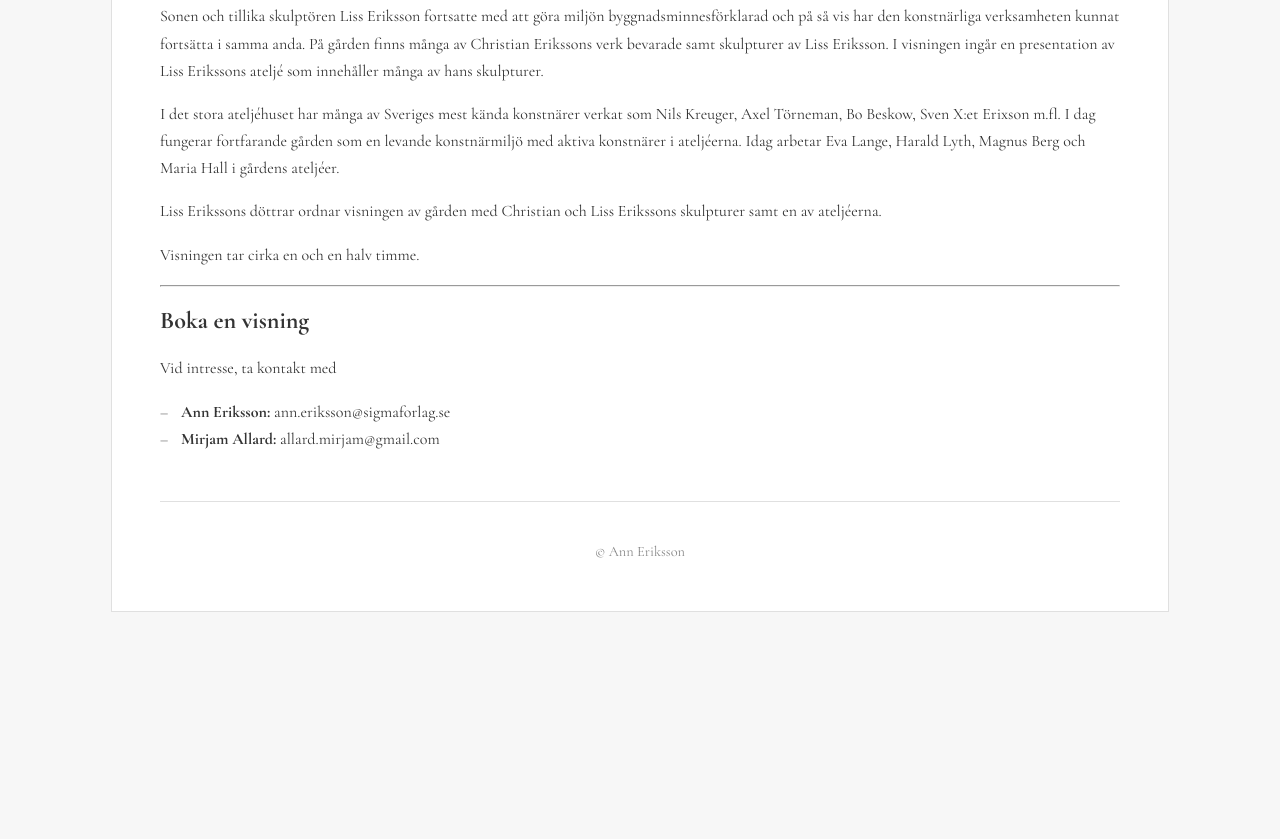
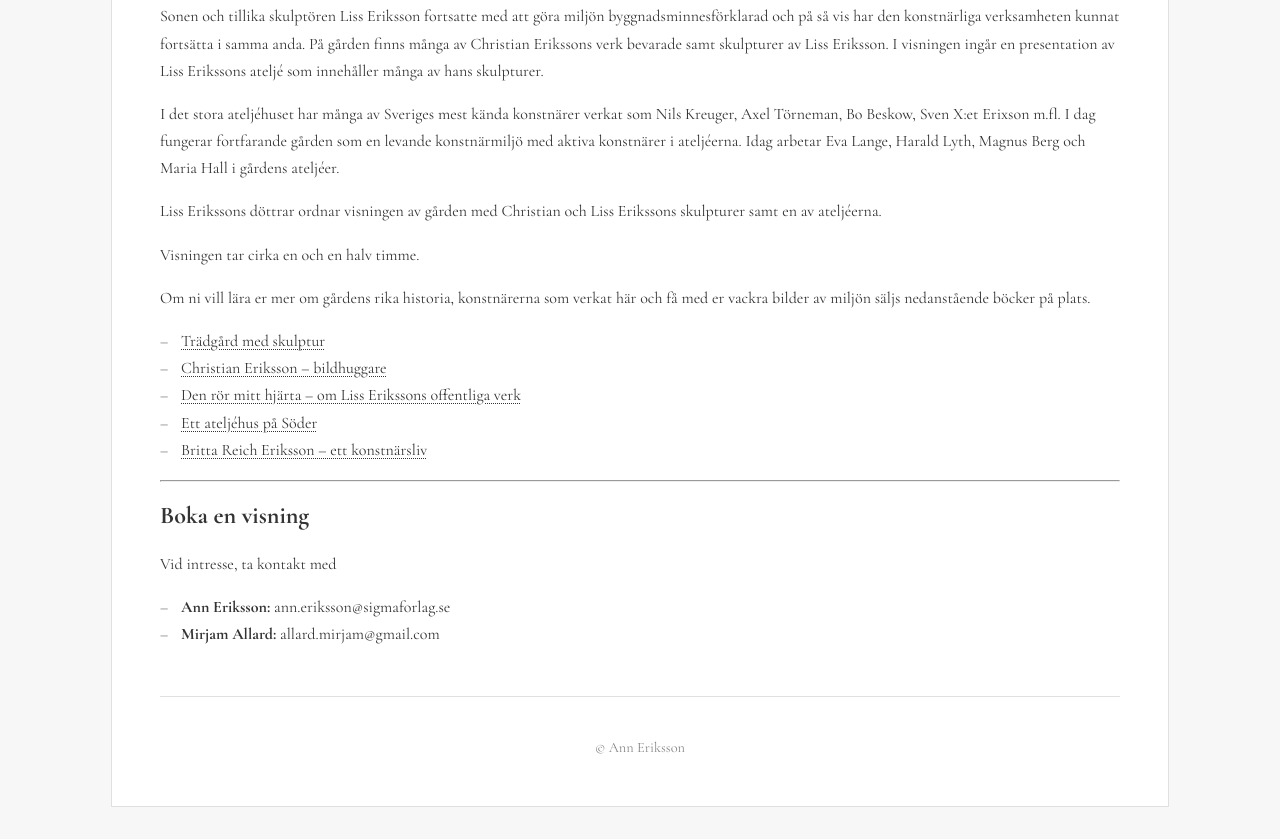
Before and after one commit to seallard/ann-portfolio, an Eleventy site: page src/pages/tour.md in a window 1280 px wide. Shown: the part 799-1638 px from the top of the page. Before the commit the page ends 1443 px from the top, so only its background shows below. Built offline with nearby package versions, Linux system fonts and the light colour scheme; Eleventy itself is replaced by a stand-in of ours; files that its build step writes are made by us from their sources; files whose address does not match are found by name.

Commit message:
Update tour page

```diff
--- a/src/pages/tour.md
+++ b/src/pages/tour.md
@@ -19,6 +19,16 @@ Liss Erikssons döttrar ordnar visningen av gården med Christian och Liss Eriks
 
 Visningen tar cirka en och en halv timme.
 
+Om ni vill lära er mer om gårdens rika historia, konstnärerna som verkat här och få med er vackra bilder av miljön säljs nedanstående böcker på plats.
+
+<ul>
+  <li><a class="book-link-inline" href="/bocker/tradgard-med-skulptur/">Trädgård med skulptur</a></li>
+  <li><a class="book-link-inline" href="/bocker/christian-eriksson-bildhuggare-reviderad/">Christian Eriksson – bildhuggare</a></li>
+  <li><a class="book-link-inline" href="/bocker/den-ror-mitt-hjarta/">Den rör mitt hjärta – om Liss Erikssons offentliga verk</a></li>
+  <li><a class="book-link-inline" href="/bocker/ett-ateljehus-pa-soder/">Ett ateljéhus på Söder</a></li>
+  <li><a class="book-link-inline" href="/bocker/britta-reich-eriksson-ett-konstnarsliv/">Britta Reich Eriksson – ett konstnärsliv</a></li>
+</ul>
+
 ---
 
 ## Boka en visning
--- a/src/style.css
+++ b/src/style.css
@@ -226,3 +226,22 @@ main ul li::before {
   box-shadow: 0 8px 24px rgba(0,0,0,0.15);
   border: 1px solid #eee; /* A subtle border */
 }
+
+
+/* =================================================================== */
+/* 10. Inline Book Link Styling                                        */
+/* =================================================================== */
+
+/* This targets ONLY the links generated by our bookLink shortcode */
+.book-link-inline {
+  color: inherit;
+  text-decoration: underline;
+  text-decoration-style: dotted;
+  text-decoration-thickness: 1px;
+  text-underline-offset: 3px;
+  transition: color 0.2s ease-in-out;
+}
+
+.book-link-inline:hover {
+  color: #005f73;
+}
```
